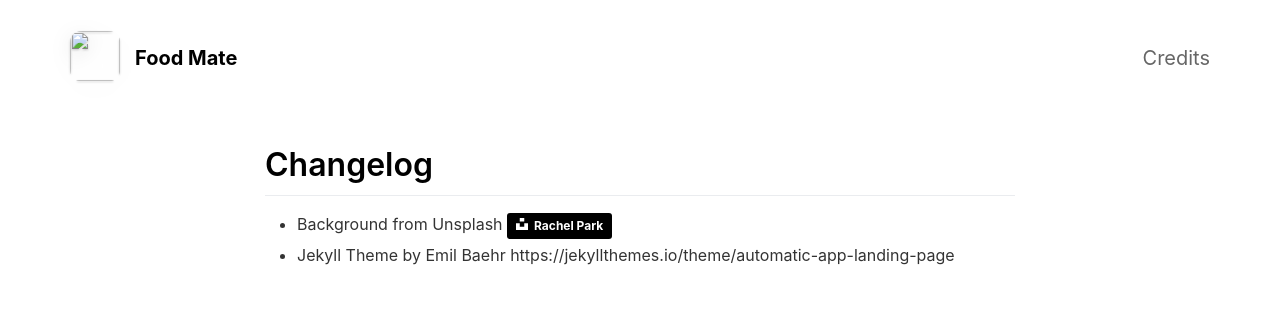
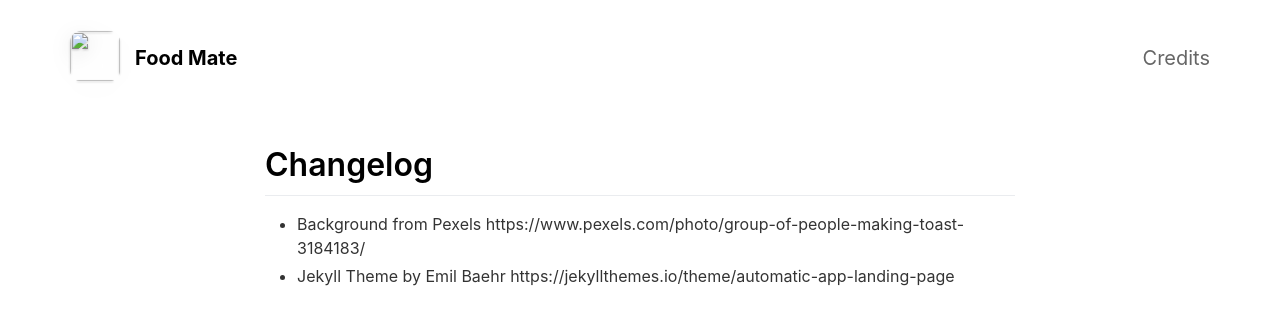
Before and after one commit to cshubhamrao/WhatsFood, a Jekyll site: the page built from _pages/credits.md, in a window 1280 px wide. Shown: the top 325 px of the page. Built offline with Jekyll 4.4.1, drawn with Linux system fonts in a browser that asks for light colours; nearby versions of some CDN libraries.

Commit message:
background

```diff
--- a/_config.yml
+++ b/_config.yml
@@ -40,7 +40,7 @@
 
   - title                                 : Recurring
     description                           : Fire-and-forget, set up once and enjoy the daily group orders.
-    fontawesome_icon_name                 : repeat
+    fontawesome_icon_name                 : history
 
   - title                                 : Reminders
     description                           : Gentle, private reminders to members who haven't replied automatically done.
@@ -63,7 +63,7 @@
 topbar_transparency                       : 0.0
 topbar_title_color                        : "#ffffff"
 
-cover_image                               : assets/rachel-park-hrlvr2ZlUNk-unsplash.jpg # Replace with alternative image path or image URL.
+cover_image                               : assets/group-of-people-making-toast-3184183.jpg # Replace with alternative image path or image URL.
 cover_overlay_color                       : "#363b3d"
 cover_overlay_transparency                : 0.4
 
--- a/_pages/credits.md
+++ b/_pages/credits.md
@@ -6,5 +6,5 @@
 
 # Changelog
 
-- Background from Unsplash <a style="background-color:black;color:white;text-decoration:none;padding:4px 6px;font-family:-apple-system, BlinkMacSystemFont, &quot;San Francisco&quot;, &quot;Helvetica Neue&quot;, Helvetica, Ubuntu, Roboto, Noto, &quot;Segoe UI&quot;, Arial, sans-serif;font-size:12px;font-weight:bold;line-height:1.2;display:inline-block;border-radius:3px" href="https://unsplash.com/@therachelstory?utm_medium=referral&amp;utm_campaign=photographer-credit&amp;utm_content=creditBadge" target="_blank" rel="noopener noreferrer" title="Download free do whatever you want high-resolution photos from Rachel Park"><span style="display:inline-block;padding:2px 3px"><svg xmlns="http://www.w3.org/2000/svg" style="height:12px;width:auto;position:relative;vertical-align:middle;top:-2px;fill:white" viewBox="0 0 32 32"><title>unsplash-logo</title><path d="M10 9V0h12v9H10zm12 5h10v18H0V14h10v9h12v-9z"></path></svg></span><span style="display:inline-block;padding:2px 3px">Rachel Park</span></a>
+- Background from Pexels https://www.pexels.com/photo/group-of-people-making-toast-3184183/
 -  Jekyll Theme by Emil Baehr https://jekyllthemes.io/theme/automatic-app-landing-page
```
Also changed, not shown: assets/group-of-people-making-toast-3184183.jpg (added).
